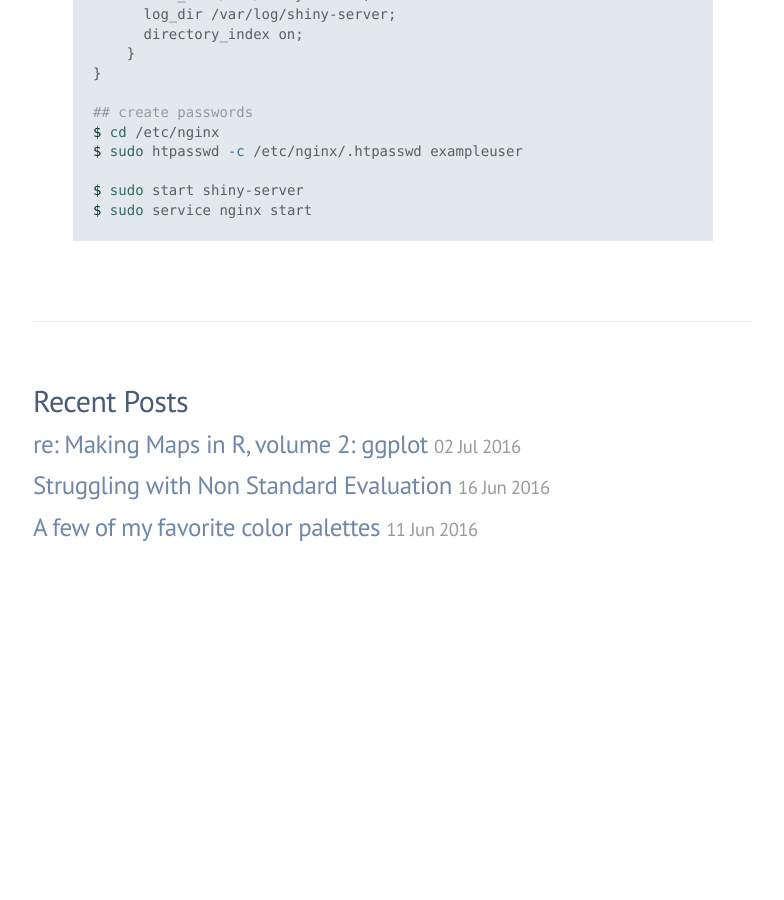
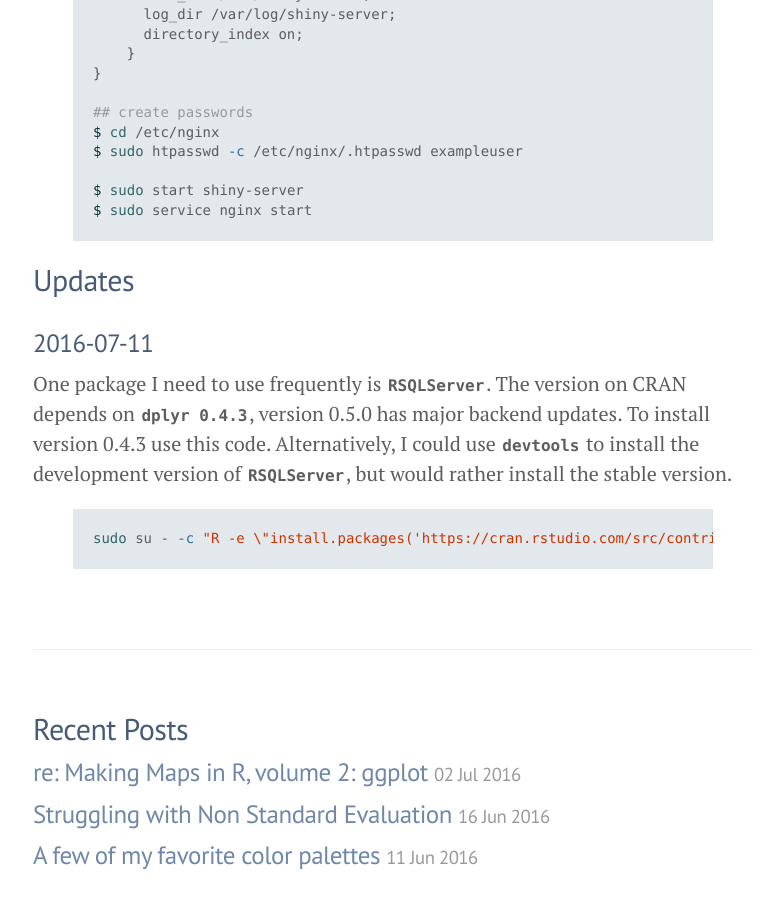
Before and after one commit to andrianaimisa/mgritts.github.io, a Jekyll site: the page built from _posts/2016-07-08-shiny-aws.md, in a window 1280 px wide and 900 px high, scrolled down 13146 px. Shown: the whole window, without its empty margins (247-1031 px from the left). Built offline with Jekyll 4.4.1, drawn with Linux system fonts in a browser that asks for light colours; before the commit the page ends 13749 px from its top, so only the background shows below that.

Commit message:
shiny server post update

```diff
--- a/_posts/2016-07-08-shiny-aws.md
+++ b/_posts/2016-07-08-shiny-aws.md
@@ -348,6 +348,16 @@
 $ sudo service nginx start
 {% endhighlight %}
 
+## Updates
+
+### 2016-07-11
+
+One package I need to use frequently is `RSQLServer`. The version on CRAN depends on `dplyr 0.4.3`, version 0.5.0 has major backend updates. To install version 0.4.3 use this code. Alternatively, I could use `devtools` to install the development version of `RSQLServer`, but would rather install the stable version.
+
+{% highlight bash %}
+sudo su - -c "R -e \"install.packages('https://cran.rstudio.com/src/contrib/Archive/dplyr/dplyr_0.4.3.tar.gz', repos=NULL, type='source')\""
+{% endhighlight %}
+
 [1]: http://shiny.rstudio.com/
 [2]: https://github.com/ndow-wisr/CommColl
 [3]: https://github.com/ndow-wisr/telemetR
```
